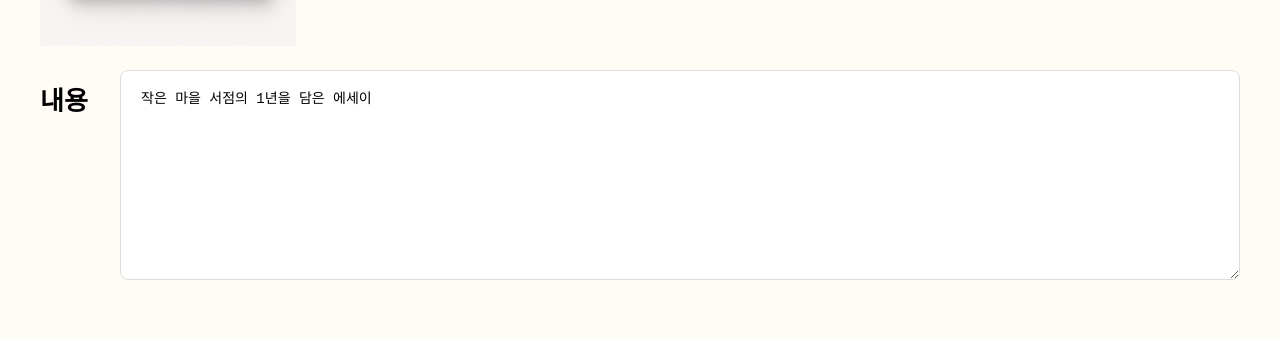
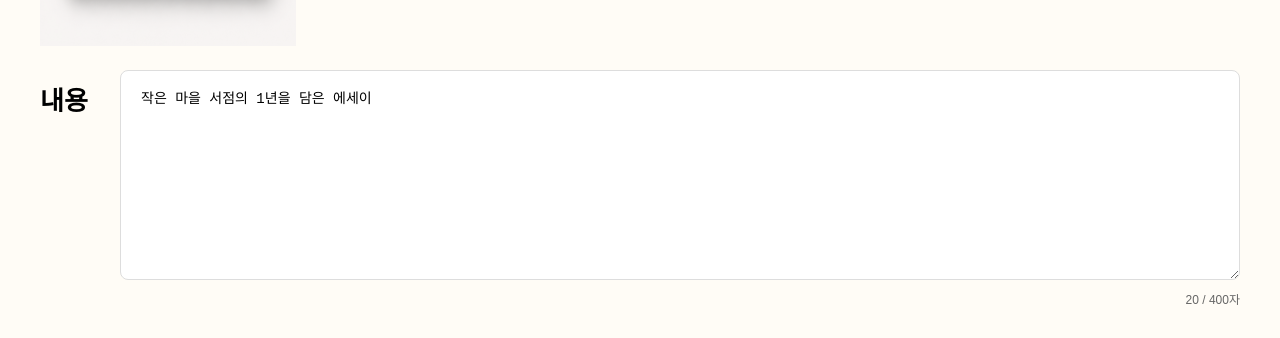
Before and after one commit to lsh4323/AIVLE_Mini-Project_4, a React (Vite) app: page /editbook/1 in a window 1280 px wide. Shown: the part 546-884 px from the top of the page. Built offline with nearby package versions, Linux system fonts and the light colour scheme; no server answers; data requests are answered from the project's data file.

Commit message:
최대 작성 길이 설정

```diff
--- a/src/App.css
+++ b/src/App.css
@@ -48,12 +48,13 @@ body {
 .book-list {
   list-style: none;
   display: grid;
-  grid-template-columns: repeat(3, 1fr);
+  grid-template-columns: repeat(3, minmax(0, 1fr));
   gap: 16px;
   padding: 16px 30px 30px 30px;
 }
 
 .book-card {
+  width: auto;
   background-color: #f7f4ec;
   border-radius: 16px;
   padding: 24px;
@@ -68,7 +69,10 @@ body {
     box-shadow 0.2s ease;
   min-height: 160px;
 }
-
+.card-info {
+  min-width: 0;
+  flex: 1;
+}
 .book-card:hover {
   background-color: #ece8d8;
   transform: translateY(-3px);
@@ -255,15 +259,19 @@ button[type="delete"] {
   margin-bottom: 60px;
 }
 
-.book-edit-content > p {
+.book-edit-content > p:first-of-type {
   width: 48px;
   margin: 10px 0 0;
   font-size: 26px;
   font-weight: bold;
 }
 
-.book-edit-content > textarea {
+.book-edit-textarea-box {
   flex: 1;
+}
+
+.book-edit-textarea-box > textarea {
+  width: 100%;
   min-height: 210px;
   padding: 16px 20px;
   border: 1px solid #ddd;
@@ -272,7 +280,12 @@ button[type="delete"] {
   resize: vertical;
   box-sizing: border-box;
 }
-
+.content-count {
+  margin: 6px 0 0;
+  font-size: 12px;
+  color: #666;
+  text-align: right;
+}
 .buttons {
   display: flex;
   justify-content: flex-end;
--- a/src/screens/BookAddScreen.jsx
+++ b/src/screens/BookAddScreen.jsx
@@ -80,7 +80,7 @@ function BookAddScreen({ onAddBook }) {
             onChange={(e) => setContent(e.target.value)}
           />
           <p className="char-count">
-              {content.length} / 400자
+              {Math.min(content.length, 400)} / 400자
           </p>
         </div>
 
--- a/src/screens/BookEditScreen.jsx
+++ b/src/screens/BookEditScreen.jsx
@@ -70,14 +70,19 @@ function BookEditScreen({
                 </div>
             </div>
             <div className="book-edit-content">
-                <p>
-                    내용
-                </p>
-                <textarea
+                <p>내용</p>
+
+                <div className="book-edit-textarea-box">
+                    <textarea
                     value={changeContent}
                     maxLength={400}
                     onChange={(e) => setChangeContent(e.target.value)}
-                />
+                    />
+
+                    <p className="content-count">
+                    {Math.min(changeContent.length, 400)} / 400자
+                    </p>
+                </div>
             </div>
 
             <div className='buttons'>
```
